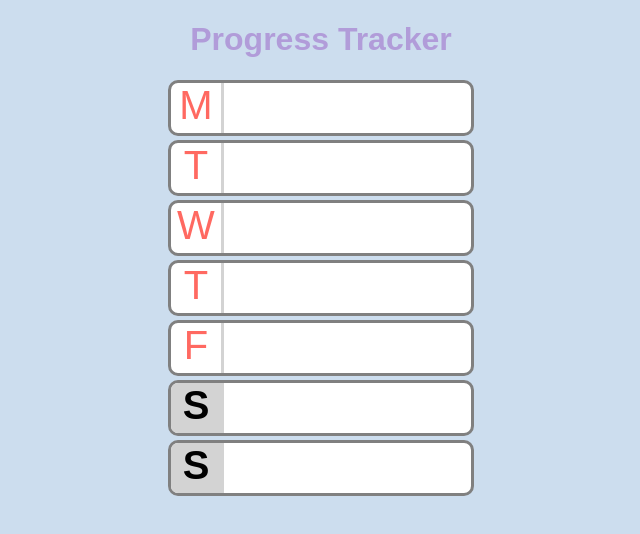
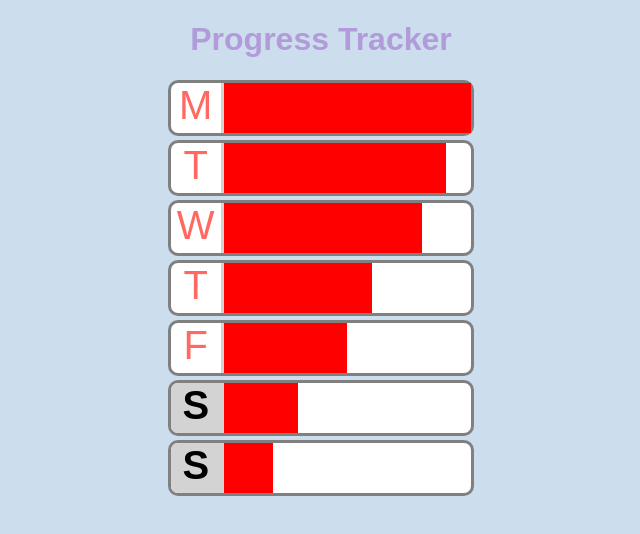
Before and after one commit to winterfreddy/my-progress-tracker, a React (Create React App) app: page / in a window 1280 px wide. Shown: the top 534 px of the page, without its empty margins (319-959 px from the left). Built offline with nearby package versions, Linux system fonts and the light colour scheme.

Commit message:
Add colored metrics for progress

```diff
--- a/src/App.js
+++ b/src/App.js
@@ -14,13 +14,13 @@ class App extends React.Component {
       <>
         <Title>Progress Tracker</Title>
         <div>
-          <Section day="M" />
-          <Section day="T" />
-          <Section day="W" />
-          <Section day="T" />
-          <Section day="F" />
-          <Section day="S" />
-          <Section day="S" />
+          <Section day="M" progress="100%"/>
+          <Section day="T" progress="90%"/>
+          <Section day="W" progress="80%"/>
+          <Section day="T" progress="60%"/>
+          <Section day="F" progress="50%"/>
+          <Section day="S" progress="30%"/>
+          <Section day="S" progress="20%"/>
         </div>
       </>
     );
--- a/src/components/Section.js
+++ b/src/components/Section.js
@@ -28,11 +28,24 @@ const WeekendTitle = styled(WeekdayTitle)`
     color: black;
 `
 
+const ProgressSection = styled.div`
+    width: 250px;
+`
+
+const ProgressBar = styled.div`
+    background-color: red;
+    height: 50px;
+    width: ${({progress}) => progress || '0%'};
+`
+
 function Section(props) {
     return(
         <StyledSection>
             {props.day === "S" && <WeekendTitle>{props.day}</WeekendTitle>}
             {props.day !== "S" && <WeekdayTitle>{props.day}</WeekdayTitle>}
+            <ProgressSection>
+                <ProgressBar progress={props.progress}/>
+            </ProgressSection>
         </StyledSection>
     )
 }
```
